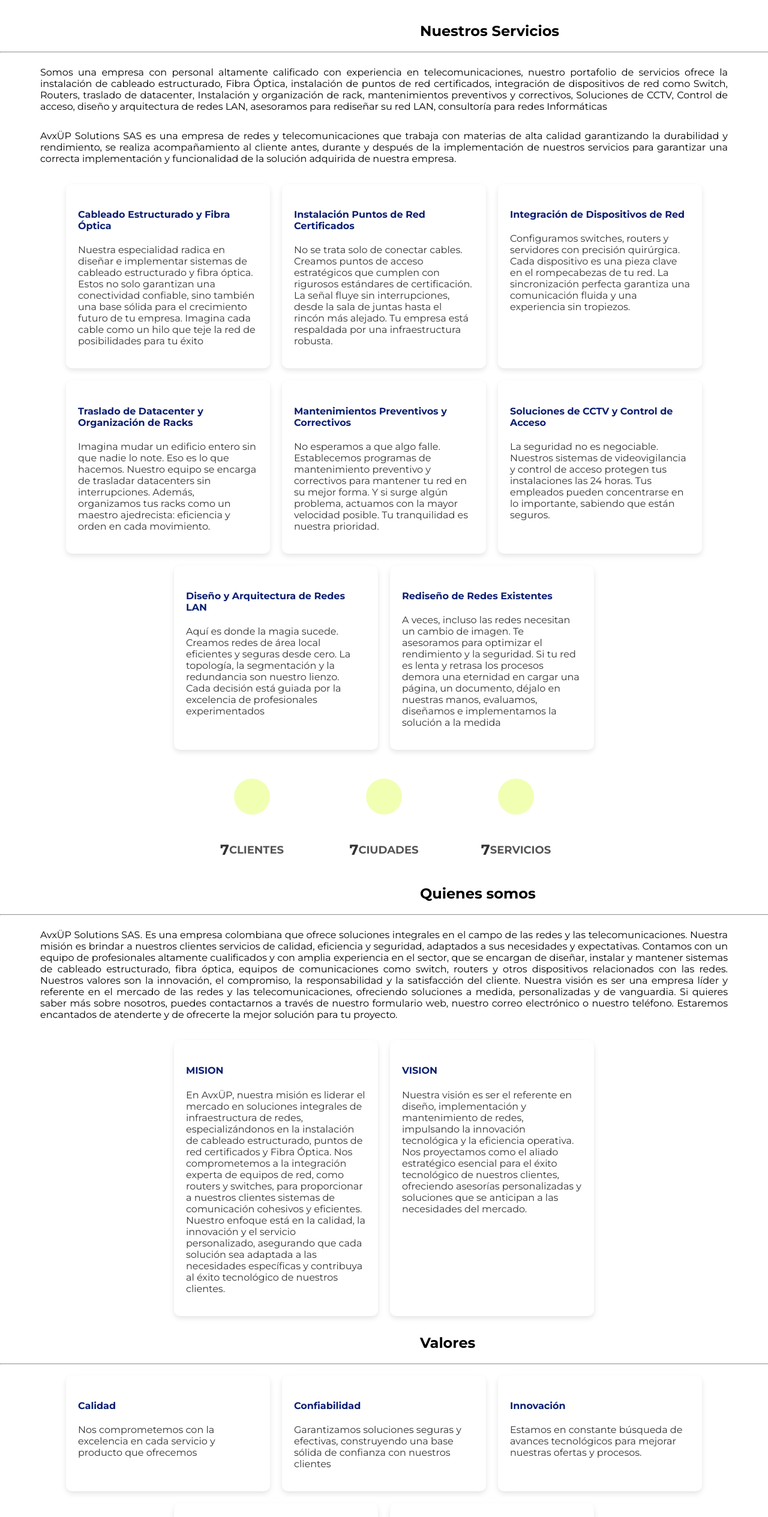
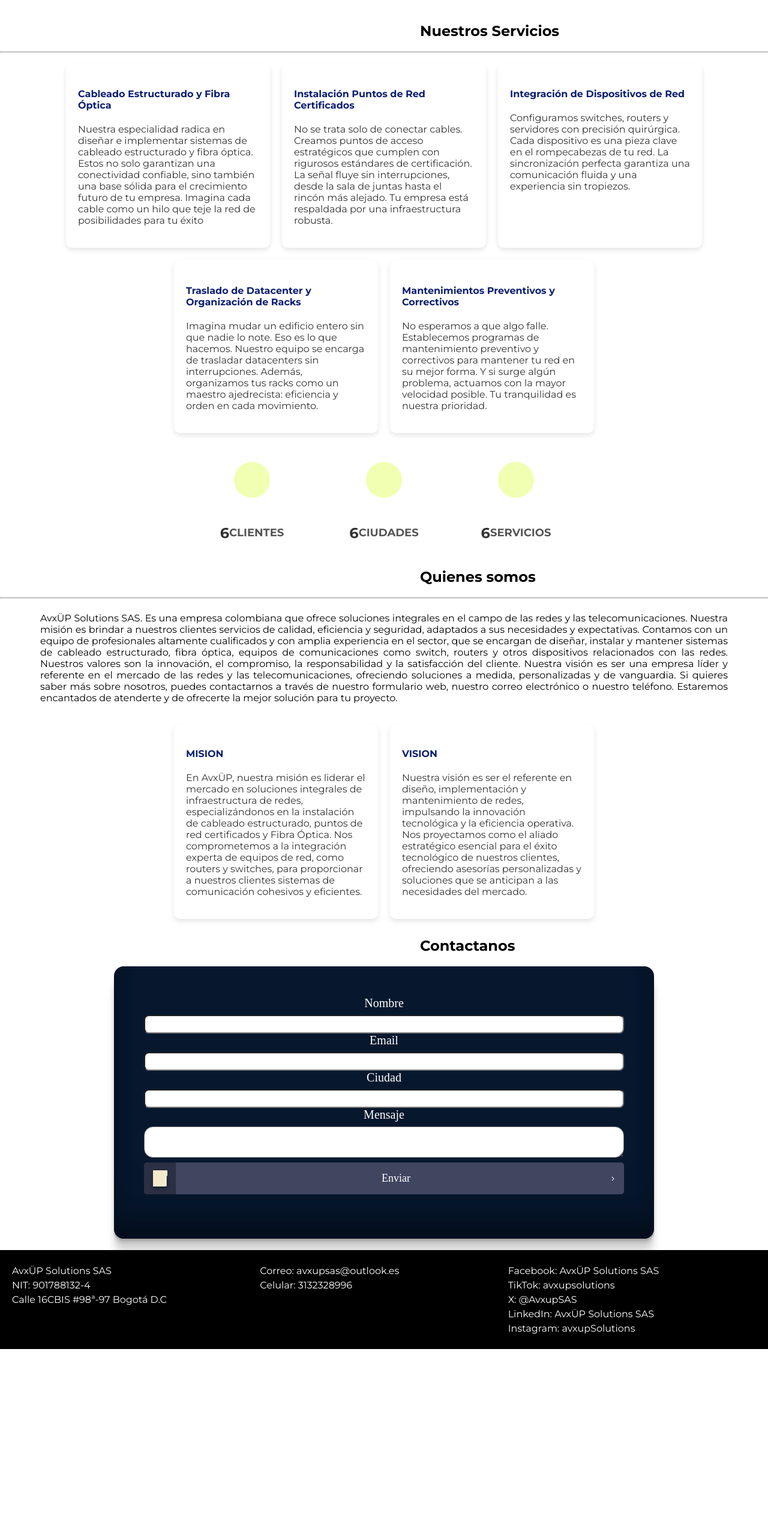
Before and after one commit to estefaniarizzo/AVXUP, a React (Create React App) app: page / in a window 1280 px wide. Shown: the part 259-2788 px from the top of the page at 60% size. After the commit the page ends 2508 px from the top, so only its background shows below. Built offline with nearby package versions, Linux system fonts and the light colour scheme; a web font is replaced by a local one.

Commit message:
cambios terminados

```diff
--- a/src/App.js
+++ b/src/App.js
@@ -167,16 +167,6 @@
       <div id="servicios" className='servicios'>
         <h2>Nuestros Servicios</h2>
         <hr></hr>
-        <p className='p-servicios'>Somos una empresa con personal altamente calificado con experiencia en telecomunicaciones,
-          nuestro portafolio de servicios ofrece la instalación de cableado estructurado, Fibra Óptica,
-          instalación de puntos de red certificados, integración de dispositivos de red como Switch, Routers,
-          traslado de datacenter, Instalación y organización de rack, mantenimientos preventivos y correctivos,
-          Soluciones de CCTV, Control de acceso, diseño y arquitectura de redes LAN, asesoramos para rediseñar su red LAN,
-          consultoría para redes Informáticas</p>
-        <p className='p-servicios'>AvxÜP Solutions SAS es una empresa de redes y telecomunicaciones que trabaja con materias
-          de alta calidad garantizando la durabilidad y rendimiento, se realiza acompañamiento al cliente
-          antes, durante y después de la implementación de nuestros servicios para garantizar una correcta
-          implementación y funcionalidad de la solución adquirida de nuestra empresa.</p>
         <main>
           <section>
             <div className="card">
@@ -213,31 +203,10 @@
                 de mantenimiento preventivo y correctivos para mantener tu red en su mejor forma.
                 Y si surge algún problema, actuamos con la mayor velocidad posible. Tu tranquilidad es nuestra prioridad.</p>
             </div>
-            <div className="card">
-              <h4>Soluciones de CCTV y Control de Acceso</h4>
-              <p>La seguridad no es negociable. Nuestros sistemas de videovigilancia y control de acceso
-                protegen tus instalaciones las 24 horas. Tus empleados pueden
-                concentrarse en lo importante, sabiendo que están seguros.</p>
-            </div>
-          </section>
-        </main>
-        <main>
-          <section>
-            <div className="card">
-              <h4>Diseño y Arquitectura de Redes LAN</h4>
-              <p>Aquí es donde la magia sucede. Creamos redes de área local eficientes y seguras desde cero.
-                La topología, la segmentación y la redundancia son nuestro lienzo. Cada decisión está guiada por
-                la excelencia de profesionales experimentados</p>
-            </div>
-            <div className="card">
-              <h4>Rediseño de Redes Existentes</h4>
-              <p>A veces, incluso las redes necesitan un cambio de imagen. Te asesoramos para optimizar el rendimiento y la seguridad.
-                Si tu red es lenta y retrasa los procesos demora una eternidad en cargar una página, un documento, déjalo en nuestras manos,
-                evaluamos, diseñamos e implementamos la solución a la medida</p>
-            </div>
 
           </section>
         </main>
+
         <br />
       </div>
       <br></br>
@@ -289,7 +258,7 @@
           <section>
             <div className="card">
               <h4>MISION</h4>
-              <p>En AvxÜP, nuestra misión es liderar el mercado en soluciones integrales de infraestructura de redes, especializándonos en la instalación de cableado estructurado, puntos de red certificados y Fibra Óptica. Nos comprometemos a la integración experta de equipos de red, como routers y switches, para proporcionar a nuestros clientes sistemas de comunicación cohesivos y eficientes. Nuestro enfoque está en la calidad, la innovación y el servicio personalizado, asegurando que cada solución sea adaptada a las necesidades específicas y contribuya al éxito tecnológico de nuestros clientes.</p>
+              <p>En AvxÜP, nuestra misión es liderar el mercado en soluciones integrales de infraestructura de redes, especializándonos en la instalación de cableado estructurado, puntos de red certificados y Fibra Óptica. Nos comprometemos a la integración experta de equipos de red, como routers y switches, para proporcionar a nuestros clientes sistemas de comunicación cohesivos y eficientes.</p>
             </div>
             <div className="card">
               <h4>VISION</h4>
@@ -300,70 +269,7 @@
         </main>
 
       </div>
-      <div className='servicios'>
-        <h2>Valores</h2>
-        <hr></hr>
 
-        <main>
-          <section>
-            <div className="card">
-              <h4>Calidad</h4>
-              <p>Nos comprometemos con la excelencia en cada servicio y producto que ofrecemos</p>
-            </div>
-            <div className="card">
-              <h4>Confiabilidad</h4>
-              <p>Garantizamos soluciones seguras y efectivas, construyendo una base sólida de confianza con nuestros clientes</p>
-            </div>
-            <div className="card">
-              <h4>Innovación</h4>
-              <p>Estamos en constante búsqueda de avances tecnológicos para mejorar nuestras ofertas y procesos.</p>
-            </div>
-
-          </section>
-
-        </main>
-        <main>
-          <section>
-            <div className="card">
-              <h4>Servicio al Cliente</h4>
-              <p>Priorizamos las necesidades de nuestros clientes, proporcionando atención detallada y personalizada</p>
-            </div>
-            <div className="card">
-              <h4>Trabajo en Equipo</h4>
-              <p>Valoramos la colaboración interna y externa para lograr los mejores resultadoss</p>
-            </div>
-
-
-          </section>
-        </main>
-      </div>
-      <div className='servicios'>
-        <h2>Objetivos</h2>
-        <hr></hr>
-
-        <main>
-          <section>
-            <div className="card">
-
-              <p>Ampliar nuestra gama de servicios para incluir las últimas innovaciones en Fibra Óptica y tecnología de redes</p>
-            </div>
-            <div className="card">
-
-              <p>Alcanzar la excelencia en la satisfacción del cliente a través de un soporte técnico superior y asesorías especializadas</p>
-            </div>
-            <div className="card">
-
-              <p>Invertir en el desarrollo profesional de nuestro equipo para mantenernos a la vanguardia en conocimientos y habilidades técnicas</p>
-            </div>
-            <div className="card">
-
-              <p>Implementar prácticas de sostenibilidad en todas nuestras operaciones para contribuir al cuidado del medio ambiente</p>
-            </div>
-          </section>
-
-        </main>
-
-      </div>
       <div id="contacto">
         <h2>Contactanos</h2>
         <ContactForm />
```
